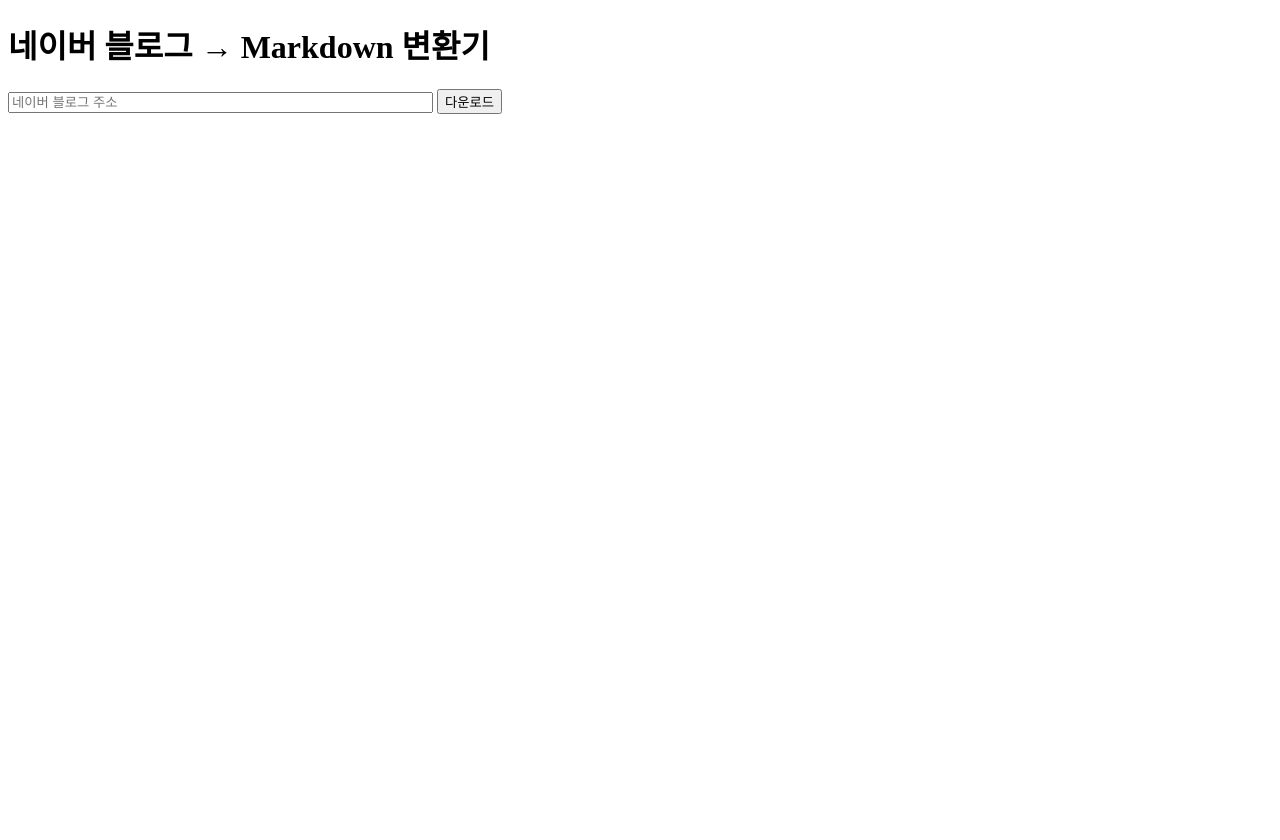
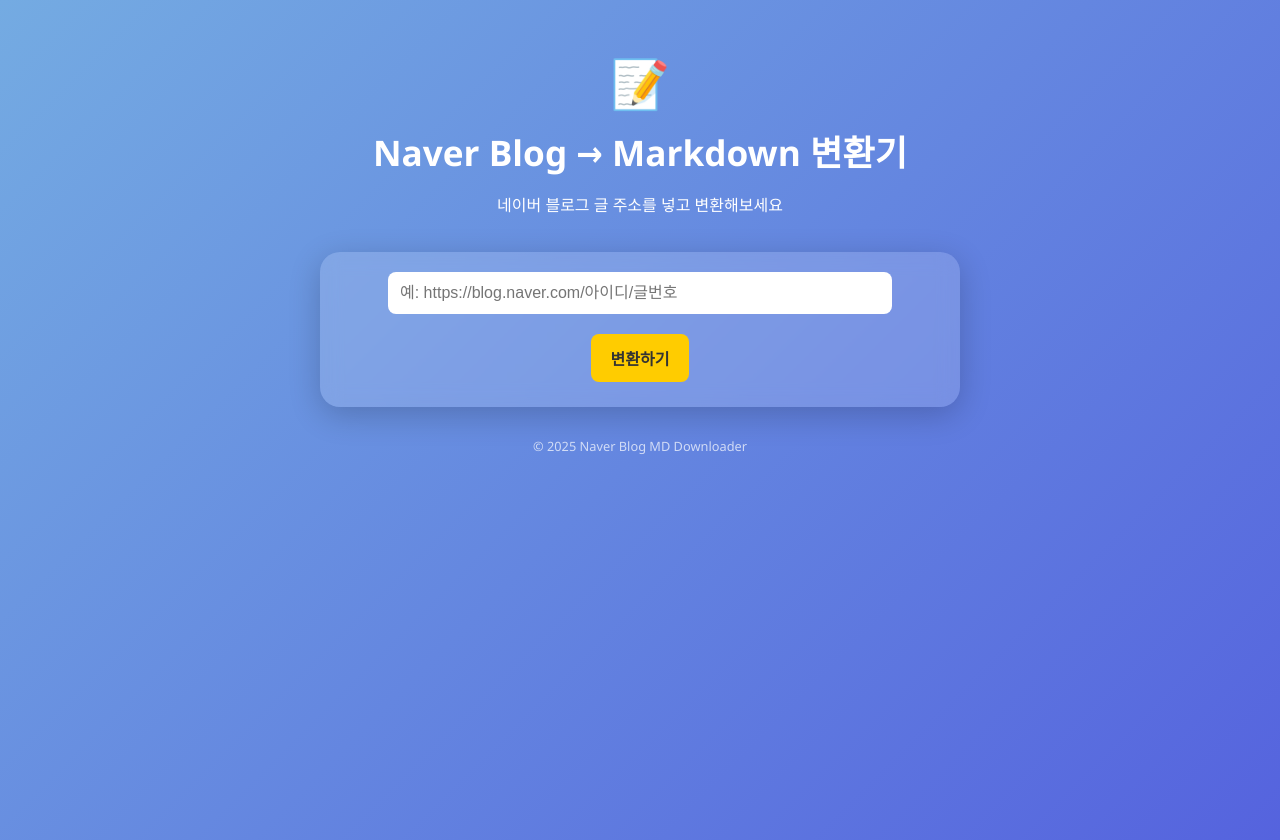
Before and after one commit to dadream00/naver-blog-md-downloader, a website: page index.html in a window 1280 px wide. Before the commit the page ends 800 px from the top, so only its background shows below. Drawn offline with Linux system fonts and the light colour scheme.

Commit message:
Update index.html

```diff
--- a/index.html
+++ b/index.html
@@ -1,16 +1,111 @@
 <!DOCTYPE html>
-<html>
+<html lang="ko">
 <head>
-  <meta charset="UTF-8">
+  <meta charset="UTF-8" />
+  <meta name="viewport" content="width=device-width, initial-scale=1.0" />
   <title>Naver Blog → Markdown</title>
+  <style>
+    body {
+      font-family: 'Segoe UI', Tahoma, Geneva, Verdana, sans-serif;
+      background: linear-gradient(135deg, #74ABE2, #5563DE);
+      margin: 0;
+      display: flex;
+      flex-direction: column;
+      align-items: center;
+      justify-content: flex-start;
+      min-height: 100vh;
+      color: white;
+      padding: 20px;
+    }
+    header {
+      text-align: center;
+      margin-top: 30px;
+      margin-bottom: 20px;
+    }
+    header h1 {
+      font-size: 2.2rem;
+      margin: 0;
+    }
+    header span {
+      font-size: 3rem;
+      display: block;
+      margin-bottom: 10px;
+    }
+    .container {
+      background: rgba(255, 255, 255, 0.15);
+      padding: 20px;
+      border-radius: 20px;
+      box-shadow: 0 8px 32px rgba(0,0,0,0.2);
+      backdrop-filter: blur(10px);
+      text-align: center;
+      width: 100%;
+      max-width: 600px;
+    }
+    input {
+      width: 80%;
+      padding: 12px;
+      border: none;
+      border-radius: 8px;
+      margin-bottom: 15px;
+      font-size: 1rem;
+    }
+    button {
+      background-color: #ffcc00;
+      color: #333;
+      border: none;
+      padding: 12px 20px;
+      border-radius: 8px;
+      font-size: 1rem;
+      font-weight: bold;
+      cursor: pointer;
+      transition: background-color 0.3s ease, transform 0.2s ease;
+      margin: 5px;
+    }
+    button:hover {
+      background-color: #ffdb4d;
+      transform: scale(1.05);
+    }
+    #preview {
+      text-align: left;
+      background: rgba(0,0,0,0.7);
+      padding: 15px;
+      margin-top: 20px;
+      border-radius: 10px;
+      white-space: pre-wrap;
+      font-family: monospace;
+      font-size: 0.9rem;
+      max-height: 300px;
+      overflow-y: auto;
+    }
+    footer {
+      margin-top: 30px;
+      font-size: 0.8rem;
+      opacity: 0.7;
+    }
+  </style>
 </head>
 <body>
-  <h1>네이버 블로그 → Markdown 변환기</h1>
-  <input id="url" placeholder="네이버 블로그 주소" size="50">
-  <button onclick="downloadMarkdown()">다운로드</button>
+  <header>
+    <span>📝</span>
+    <h1>Naver Blog → Markdown 변환기</h1>
+    <p>네이버 블로그 글 주소를 넣고 변환해보세요</p>
+  </header>
+
+  <div class="container">
+    <input id="url" placeholder="예: https://blog.naver.com/아이디/글번호" />
+    <br />
+    <button onclick="convertAndPreview()">변환하기</button>
+    <button onclick="downloadMarkdown()" id="downloadBtn" style="display:none;">다운로드</button>
+
+    <div id="preview" style="display:none;"></div>
+  </div>
+
+  <footer>© 2025 Naver Blog MD Downloader</footer>
 
   <script>
-    async function downloadMarkdown() {
+    let latestMarkdown = "";
+
+    async function convertAndPreview() {
       const url = document.getElementById('url').value;
       if (!url) {
         alert("네이버 블로그 주소를 입력하세요");
@@ -25,9 +120,16 @@
         alert("변환 실패!");
         return;
       }
-      const blob = await res.blob();
+      latestMarkdown = await res.text();
+      document.getElementById('preview').style.display = 'block';
+      document.getElementById('preview').textContent = latestMarkdown;
+      document.getElementById('downloadBtn').style.display = 'inline-block';
+    }
+
+    function downloadMarkdown() {
+      const blob = new Blob([latestMarkdown], { type: "text/markdown" });
       const a = document.createElement('a');
-      a.href = window.URL.createObjectURL(blob);
+      a.href = URL.createObjectURL(blob);
       a.download = 'post.md';
       a.click();
     }
```
